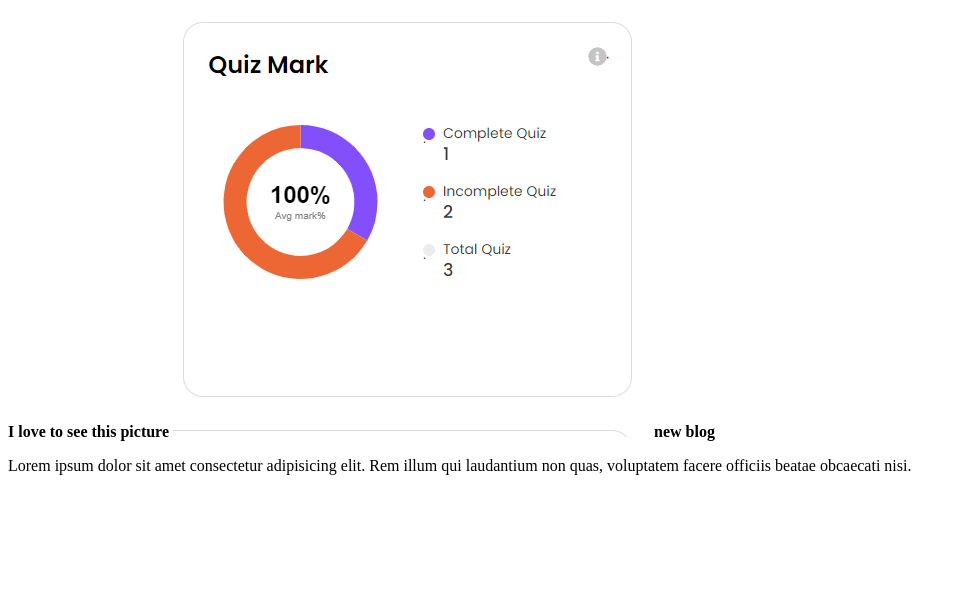
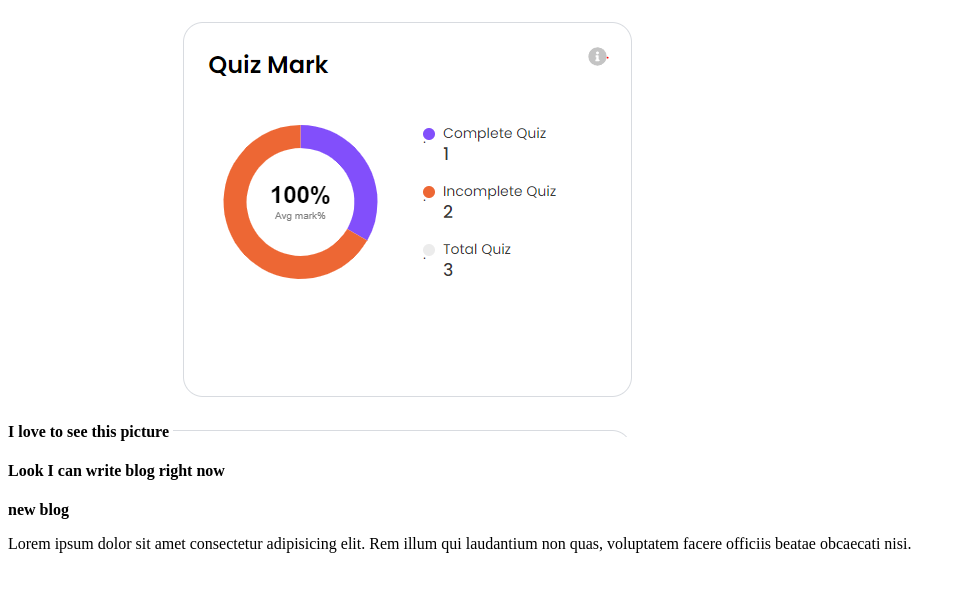
Before and after one commit to 665-stack/my-ph-third6-repo, a plain HTML site: page index.html in a window 1280 px wide. Shown: the part 110-702 px from the top of the page, without its empty margins (0-966 px from the left). Drawn offline with Linux system fonts and the light colour scheme.

Commit message:
added more text

```diff
--- a/index.html
+++ b/index.html
@@ -11,6 +11,7 @@
     <h2>hey! Right now I can code push on githubs</h2>
     <b>I love to see this picture</b>
     <img src="Capture.PNG" alt="">
+    <h4>Look I can write blog right now</h4>
     <b>new blog </b>
     <p>Lorem ipsum dolor sit amet consectetur adipisicing elit. Rem illum qui laudantium non quas, voluptatem facere officiis beatae obcaecati nisi.</p>
 </body>
```
